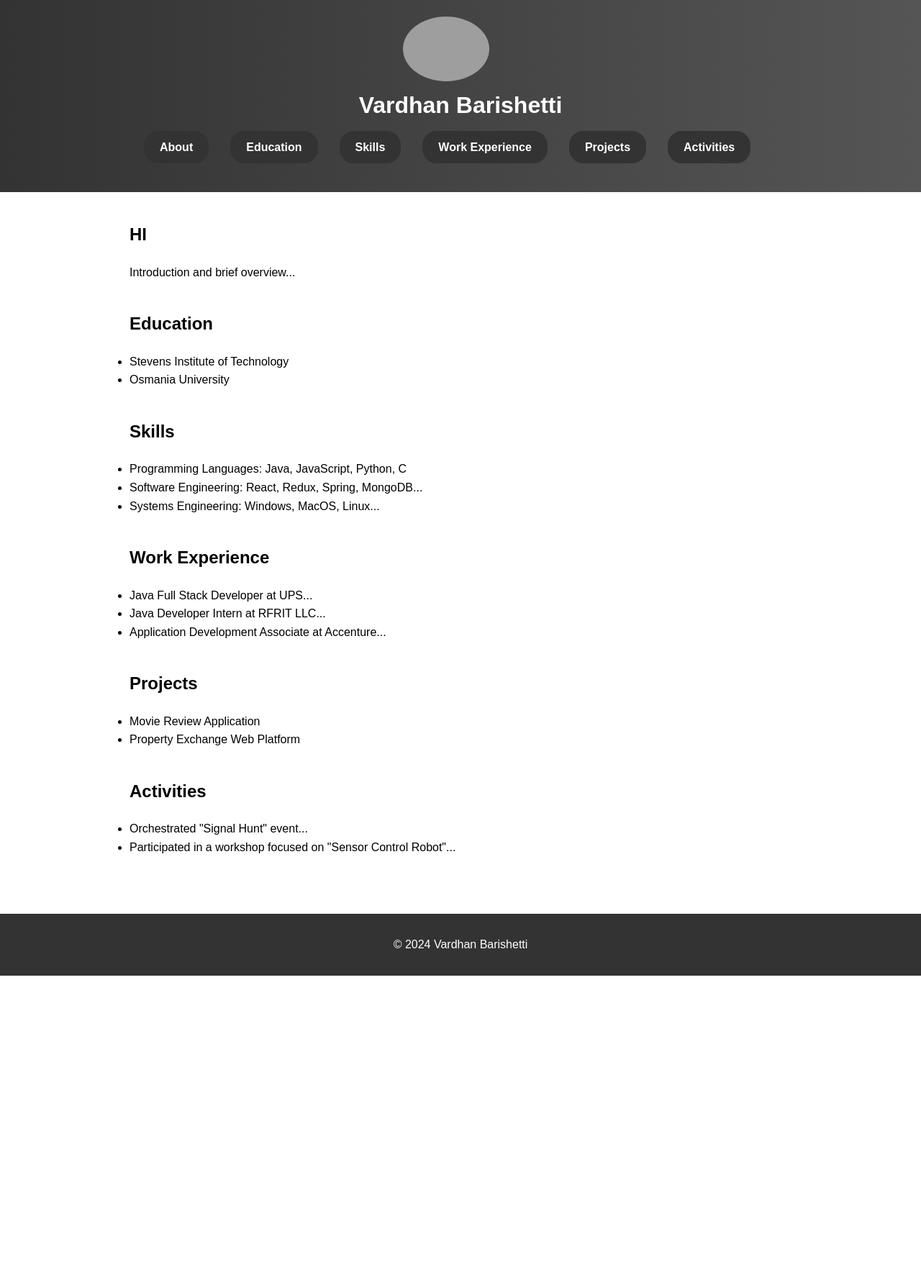
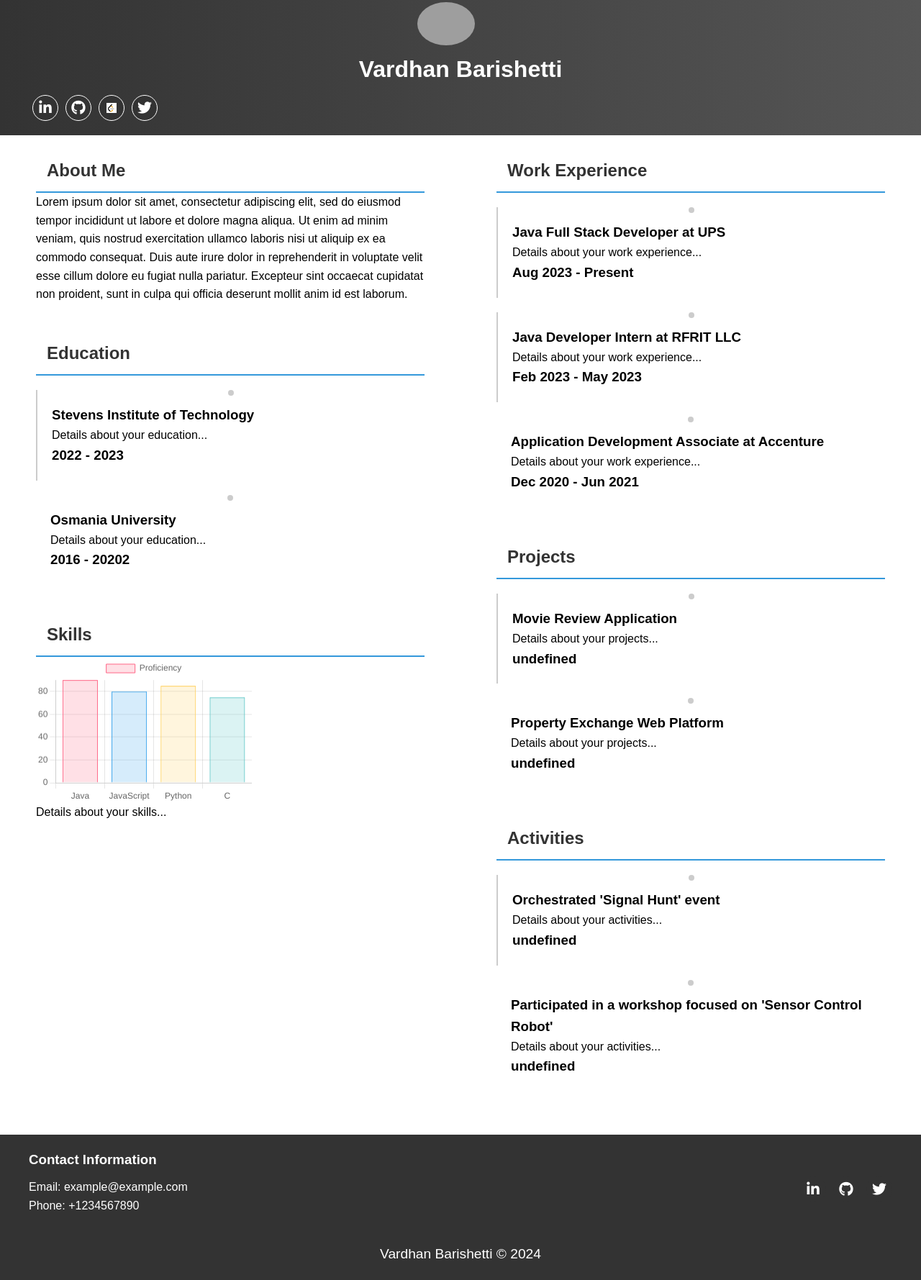
Before and after one commit to vardhan-barishetti/vardhan-barishetti.github.io, a plain HTML site: page index.html in a window 1280 px wide. Shown: the part 17-1796 px from the top of the page at 72% size. Before the commit the page ends 1373 px from the top, so only its background shows below. Drawn offline with nearby package versions, Linux system fonts and the light colour scheme; grey boxes are pictures that could not be loaded.

Commit message:
changed main content and some footer

```diff
--- a/index.html
+++ b/index.html
@@ -3,104 +3,113 @@
 <head>
     <meta charset="UTF-8">
     <meta name="viewport" content="width=device-width, initial-scale=1.0">
-    <title>Vardhan Barishetti - Portfolio </title>
+    <title>Vardhan Barishetti - Portfolio</title>
     <link rel="stylesheet" href="styles.css">
-
-    <script type="text/javascript" src="script.js"></script>
+    <!-- Include Chart.js library -->
+    <script src="https://cdn.jsdelivr.net/npm/chart.js"></script>
+    <link rel="stylesheet" href="https://cdnjs.cloudflare.com/ajax/libs/font-awesome/6.0.0-beta3/css/all.min.css">
+    <script type="text/javascript" src="script.js" defer></script>
 </head>
 <body>
 
-    <!-- Header Section-->
 <header>
     <div class="container">
+        <div class="center-container">
             <div id="photo">
-                <img src="img/vardhan.jpeg" alt="Vardhan Barishetti" style="width: 120px; height: auto; border-radius: 50%;">
-
+                <img src="img/vardhan.jpeg" alt="Vardhan Barishetti">
             </div>
             <h1>Vardhan Barishetti</h1>
-            <nav class="nav-menu">
-                <a href="#about" class="nav-btn" >About</a>
-                <a href="#education" class="nav-btn">Education</a>
-                <a href="#skills" class="nav-btn">Skills</a>
-                <a href="#work-experience" class="nav-btn">Work Experience</a>
-                <a href="#projects" class="nav-btn">Projects</a>
-                <a href="#activities" class="nav-btn">Activities</a>
-            </nav>
-            <div class="hamburger-menu">
-                <div class="bar"></div>
-                <div class="bar"></div>
-                <div class="bar"></div>
+        </div>
+        <!-- Social media icons -->
+        <div class="social-share">
+            <a href="https://www.linkedin.com/in/vb0808/" target="_blank" class="social-icon"><i class="fab fa-linkedin-in"></i></a>
+            <a href="https://github.com/vardhan-barishetti" target="_blank" class="social-icon"><i class="fab fa-github"></i></a>
+            <a href="https://leetcode.com/" target="_blank" class="social-icon leetcode-icon">
+                <img src="img/leetcode.png" alt="LeetCode" class="icon-img">
+            </a>
+            <a href="https://twitter.com/intent/tweet?url=your_website_url&text=Check%20out%20this%20awesome%20website" target="_blank" class="social-icon"><i class="fab fa-twitter"></i></a>
+            <!-- Add more social media buttons as needed -->
         </div>
     </div>
 </header>
 
-
-
-    <!--Main Content-->
 <main>
-        <div class="container">
-            <div class="content-wrapper">
-            <!-- About Me Section -->
+    <div class="left-column">
         <section id="about">
-                <h2>HI</h2>
-                <p>Introduction and brief overview...</p>
+            <h2>About Me</h2>
+            <p>Lorem ipsum dolor sit amet, consectetur adipiscing elit, sed do eiusmod tempor incididunt ut labore et dolore magna aliqua. Ut enim ad minim veniam, quis nostrud exercitation ullamco laboris nisi ut aliquip ex ea commodo consequat. Duis aute irure dolor in reprehenderit in voluptate velit esse cillum dolore eu fugiat nulla pariatur. Excepteur sint occaecat cupidatat non proident, sunt in culpa qui officia deserunt mollit anim id est laborum.</p>
+            <!-- About section content -->
         </section>
 
-            <!-- Education Section -->
-            <section id="education">
+        <section id="education" class="timeline-section">
+            <!-- Education section content -->
             <h2>Education</h2>
-                <ul>
-                    <li>Stevens Institute of Technology</li>
-                    <li>Osmania University</li>
-                </ul>
+            <div class="timeline-container">
+                <div class="timeline-item">
+                    <h3>Stevens Institute of Technology</h3>
+                    <p>Details about your education...</p>
+                    <h3>2022 - 2023</h3>
+                </div>
+                <div class="timeline-item">
+                    <h3>Osmania University</h3>
+                    <p>Details about your education...</p>
+                    <h3>2016 - 20202</h3>
+                </div>
+            </div>
         </section>
 
-            <!-- Skills Section -->
         <section id="skills">
             <h2>Skills</h2>
-                <ul>
-                    <li>Programming Languages: Java, JavaScript, Python, C</li>
-                    <li>Software Engineering: React, Redux, Spring, MongoDB...</li>
-                    <li>Systems Engineering: Windows, MacOS, Linux...</li>
-                </ul>
+            <canvas id="skillsChart" width="400" height="150"></canvas>
+            <p>Details about your skills...</p>
+            <!-- Skills section content -->
+        </section>
+    </div>
+
+    <div class="right-column">
+        <section id="work-experience" class="timeline-section">
+            <!-- Work experience section content -->
+            <h2>Work Experience</h2>
+            <div class="timeline-container" id="work-experience-container">
+                <!-- Work experience items will be dynamically added here -->
+            </div>
         </section>
 
-            <!-- Work Experience Section -->
-            <section id="work-experience">
-                <h2>Work Experience</h2>
-                <ul>
-                    <li>Java Full Stack Developer at UPS...</li>
-                    <li>Java Developer Intern at RFRIT LLC...</li>
-                    <li>Application Development Associate at Accenture...</li>
-                </ul>
+        <section id="projects" class="timeline-section">
+            <!-- Projects section content -->
+            <h2>Projects</h2>
+            <div class="timeline-container" id="projects-container">
+                <!-- Projects items will be dynamically added here -->
+            </div>
         </section>
 
-            <!-- Projects Section -->
-            <section id="projects">
-                <h2>Projects</h2>
-                <ul>
-                    <li>Movie Review Application</li>
-                    <li>Property Exchange Web Platform</li>
-                </ul>
+        <section id="activities" class="timeline-section">
+            <!-- Activities section content -->
+            <h2>Activities</h2>
+            <div class="timeline-container" id="activities-container">
+                <!-- Activities items will be dynamically added here -->
+            </div>
         </section>
-
-            <!-- Activities Section -->
-            <section id="activities">
-                <h2>Activities</h2>
-                <ul>
-                    <li>Orchestrated "Signal Hunt" event...</li>
-                    <li>Participated in a workshop focused on "Sensor Control Robot"...</li>
-                </ul>
-            </section>
-
-            </div>
     </div>
 </main>
 
 <!-- Footer Section -->
 <footer>
     <div class="container">
-            <p>&copy; 2024 Vardhan Barishetti</p>
+        <div class="footer-content">
+            <div class="contact-info">
+                <h3>Contact Information</h3>
+                <p>Email: example@example.com</p>
+                <p>Phone: +1234567890</p>
+            </div>
+            <div class="social-icons">
+                <a href="#" class="social-icon"><i class="fab fa-linkedin-in"></i></a>
+                <a href="#" class="social-icon"><i class="fab fa-github"></i></a>
+                <a href="#" class="social-icon"><i class="fab fa-twitter"></i></a>
+                <!-- Add more social media icons as needed -->
+            </div>
+        </div>
+        <p class="name">Vardhan Barishetti &copy; 2024</p>
     </div>
 </footer>
 
--- a/script.js
+++ b/script.js
@@ -0,0 +1,125 @@
+document.addEventListener("DOMContentLoaded", function () {
+    const sections = document.querySelectorAll("section");
+
+    sections.forEach((section) => {
+        section.addEventListener("mouseenter", () => {
+            section.style.transform = "scale(1.05)";
+        });
+
+        section.addEventListener("mouseleave", () => {
+            section.style.transform = "scale(1)";
+        });
+    });
+
+    const lazyLoadSections = document.querySelectorAll('.lazy-load');
+
+    const lazyLoad = () => {
+        lazyLoadSections.forEach((section) => {
+            if (section.getBoundingClientRect().top < window.innerHeight) {
+                section.classList.add('loaded');
+            }
+        });
+    };
+
+    window.addEventListener('scroll', lazyLoad);
+    lazyLoad();
+
+    const scrollLinks = document.querySelectorAll('a[href^="#"]');
+
+    for (const scrollLink of scrollLinks) {
+        scrollLink.addEventListener('click', smoothScroll);
+    }
+
+    function smoothScroll(e) {
+        e.preventDefault();
+        const targetId = this.getAttribute('href');
+        document.querySelector(targetId).scrollIntoView({
+            behavior: 'smooth',
+            block: 'start'
+        });
+    }
+
+    const workExperience = [
+        { title: "Java Full Stack Developer at UPS", date: "Aug 2023 - Present", details: "Details about your work experience..." },
+        { title: "Java Developer Intern at RFRIT LLC", date: "Feb 2023 - May 2023", details: "Details about your work experience..." },
+        { title: "Application Development Associate at Accenture", date: "Dec 2020 - Jun 2021", details: "Details about your work experience..." }
+    ];
+
+    const projects = [
+        { title: "Movie Review Application", details: "Details about your projects..." },
+        { title: "Property Exchange Web Platform", details: "Details about your projects..." }
+    ];
+
+    const activities = [
+        { title: "Orchestrated 'Signal Hunt' event", details: "Details about your activities..." },
+        { title: "Participated in a workshop focused on 'Sensor Control Robot'", details: "Details about your activities..." }
+    ];
+
+    const appendTimelineItems = (items, containerId) => {
+        const container = document.getElementById(containerId);
+        items.forEach(item => {
+            const timelineItem = document.createElement('div');
+            timelineItem.classList.add('timeline-item');
+            timelineItem.innerHTML = `
+                <h3>${item.title}</h3>
+                <p>${item.details}</p>
+                <h3>${item.date}</h3>
+            `;
+            container.appendChild(timelineItem);
+        });
+    };
+
+    appendTimelineItems(workExperience, 'work-experience');
+    appendTimelineItems(projects, 'projects');
+    appendTimelineItems(activities, 'activities');
+
+    const data = {
+        labels: ['Java', 'JavaScript', 'Python', 'C'],
+        datasets: [{
+            label: 'Proficiency',
+            data: [90, 80, 85, 75],
+            backgroundColor: [
+                'rgba(255, 99, 132, 0.2)',
+                'rgba(54, 162, 235, 0.2)',
+                'rgba(255, 206, 86, 0.2)',
+                'rgba(75, 192, 192, 0.2)'
+            ],
+            borderColor: [
+                'rgba(255, 99, 132, 1)',
+                'rgba(54, 162, 235, 1)',
+                'rgba(255, 206, 86, 1)',
+                'rgba(75, 192, 192, 1)'
+            ],
+            borderWidth: 1
+        }]
+    };
+
+    const config = {
+        type: 'bar',
+        data: data,
+        options: {
+            scales: {
+                y: {
+                    beginAtZero: true
+                }
+            }
+        }
+    };
+
+    var ctx = document.getElementById('skillsChart').getContext('2d');
+    new Chart(ctx, config);
+
+    // Modal functionality
+    const modal = document.getElementById("modal");
+    const span = document.querySelector(".close");
+
+    span.onclick = function() {
+        modal.style.display = "none";
+    }
+
+    window.onclick = function(event) {
+        if (event.target == modal) {
+            modal.style.display = "none";
+        }
+    }
+});
--- a/styles.css
+++ b/styles.css
@@ -9,13 +9,6 @@
 body {
     font-family: Arial, sans-serif;
     line-height: 1.6;
-}
-
-/* Container styles */
-.container {
-    max-width: 960px;
-    margin: 0 auto;
-    padding: 20px;
 }
 
 /* Header styles */
@@ -50,13 +43,11 @@ header a:hover {
     background-color: rgba(255, 255, 255, 0.2);
 }
 
-
 /* Photo section styles */
 #photo {
     padding-right: 20px;
 }
 
-/* Photo section styles */
 #photo img {
     width: 80px; /* Increase width for larger image */
     height: auto;
@@ -64,143 +55,219 @@ header a:hover {
     margin-right: 20px; /* Add margin to separate image from the name */
 }
 
-/* Navigation menu button styles */
-.nav-btn {
-    background-color: #333; /* Dark gray */
-    color: #fff; /* White */
-    font-weight: bold;
-    border: 2px solid #333; /* Match the background color */
-    border-radius: 20px;
-    padding: 8px 20px;
-    margin: 0 10px;
-    text-decoration: none;
-    transition: background-color 0.3s ease, color 0.3s ease;
+/* Adjust styles for social icons */
+.social-share {
+    display: flex;
 }
 
-.nav-btn:hover {
-    background-color: #008080;
-    color: #000;
+.social-icon {
+    display: inline-flex;
+    align-items: center;
+    justify-content: center;
+    width: 36px;
+    height: 36px;
+    margin-right: 10px;
+    border-radius: 50%;
+    background-color: #333;
+    transition: background-color 0.3s ease;
+    text-decoration: none;
 }
 
-
-
-/* Hamburger menu button styles */
-.hamburger-menu {
-    display: none;
-    cursor: pointer;
+.social-icon:last-child {
+    margin-right: 0;
 }
 
-.bar {
-    width: 25px;
-    height: 3px;
-    background-color: #333;
-    margin: 5px 0;
-    transition: transform 0.3s ease;
+.icon-img {
+    width: 100%;
+    height: 100%;
+    object-fit: contain;
 }
 
-/* For smaller screens */
-@media (max-width: 767px) {
-    /* Other styles remain the same */
-
-    .nav-menu {
-        /* Other styles remain the same */
-    }
-
-    .nav-btn {
-        display: block;
-        margin: 10px 0;
-    }
+.social-icon:hover {
+    color: #007bff; /* Change color on hover to a more interactive color */
 }
 
 /* Main Content styles */
 main {
-    padding: 20px 0;
+    padding: 20px 50px; /* Add padding to the sides */
+    display: flex;
+    justify-content: space-between;
 }
 
-section {
-    margin-bottom: 40px;
+.left-column,
+.right-column {
+    width: calc(50% - 50px); /* Adjust width and consider padding */
 }
 
 h2 {
+    padding: 10px 15px; /* Add some padding for better spacing */
+    color: #333; /* Darker text color */
+    border-bottom: 2px solid #3498db; /* Blue border */
+}
+
+/* Solid Background Color */
+h2.solid-bg {
+    background-color: #3498db; /* Solid blue background */
+}
+
+/* Subtle Gradient */
+h2.gradient-bg {
+    background: linear-gradient(to right, #e0e0e0, #f5f5f5); /* Subtle gradient background */
+}
+
+/* Texture Background */
+h2.texture-bg {
+    background-image: url('texture.jpg'); /* Texture background */
+}
+
+/* Background Image */
+h2.image-bg {
+    background-image: url('background.jpg'); /* Background image */
+}
+section {
+    margin-bottom: 40px;
+    transition: transform 0.3s ease;
+}
+
+/* Media query for smaller screens */
+@media (max-width: 768px) {
+    main {
+        flex-direction: column;
+    }
+
+    .left-column,
+    .right-column {
+        width: 100%;
+    }
+}
+
+/* Adjust height of skills chart */
+#skillsChart {
+    max-width: 300px; /* Adjust max-width as needed */
+    height: auto;
+}
+
+/* Additional CSS for timeline */
+.timeline-container {
+    position: relative;
+    margin-top: 20px;
+}
+
+.timeline-item {
+    position: relative;
+    padding: 20px;
+    border-left: 2px solid #ccc;
     margin-bottom: 20px;
 }
 
-/* Footer styles */
+.timeline-item:last-child {
+    border-left: none;
+}
+
+.timeline-content {
+    position: relative;
+    z-index: 1;
+}
+
+.timeline-item::after {
+    content: '';
+    position: absolute;
+    top: 0;
+    left: 50%;
+    width: 8px;
+    height: 8px;
+    background-color: #ccc;
+    border-radius: 50%;
+    transform: translateX(-50%);
+    z-index: 0;
+}
+
+.timeline-item.loaded::after {
+    background-color: #007bff; /* Change color to match your theme */
+}
+
+/* Additional styles for modal */
+.modal {
+    display: none; /* Hidden by default */
+    position: fixed; /* Stay in place */
+    z-index: 1; /* Sit on top */
+    left: 0;
+    top: 0;
+    width: 100%; /* Full width */
+    height: 100%; /* Full height */
+    overflow: auto; /* Enable scroll if needed */
+    background-color: rgba(0,0,0,0.4); /* Black w/ opacity */
+}
+
+.modal-content {
+    background-color: #fefefe;
+    margin: 15% auto; /* 15% from the top and centered */
+    padding: 20px;
+    border: 1px solid #888;
+    width: 80%; /* Could be more or less, depending on screen size */
+}
+
+/* Close button */
+.close {
+    color: #aaa;
+    float: right;
+    font-size: 28px;
+    font-weight: bold;
+}
+
+.close:hover,
+.close:focus {
+    color: black;
+    text-decoration: none;
+    cursor: pointer;
+}
+
+/* Centering footer */
 footer {
     background-color: #333;
     color: #fff;
+    padding: 20px 0;
     text-align: center;
-    padding: 10px 0;
 }
 
-/* Navigation menu styles */
-.nav-menu {
+.container {
+    max-width: 1200px;
+    margin: 0 auto;
+}
+
+.footer-content {
+    display: flex;
+    justify-content: space-between;
+    align-items: center;
+    flex-wrap: wrap; /* To wrap content on smaller screens */
+}
+
+.contact-info {
+    text-align: left;
+    margin-bottom: 20px; /* Adding space between sections */
+}
+
+.contact-info h3 {
+    margin-bottom: 10px;
+}
+
+.social-icons {
     display: flex;
     align-items: center;
 }
 
-.nav-menu a {
+.social-icon {
     color: #fff;
+    font-size: 20px;
+    margin: 0 5px;
     text-decoration: none;
-    margin-left: 20px;
-    transition: color 0.3s ease;
 }
 
-.nav-menu a:hover {
-    color: #ccc;
+.social-icon:hover {
+    color: #007bff;
 }
 
-/* Hamburger menu styles */
-.hamburger-menu {
-    display: none;
-    cursor: pointer;
+.name {
+    margin-top: 20px;
+    font-size: 1.2em;
 }
-
-.bar {
-    width: 25px;
-    height: 3px;
-    background-color: #333;
-    margin: 5px 0;
-    transition: transform 0.3s ease;
-}
-
-/* For smaller screens */
-@media (max-width: 767px) {
-    #photo {
-        display: none;
-    }
-
-    .hamburger-menu {
-        display: block;
-    }
-
-    .nav-menu {
-        display: none;
-        flex-direction: column;
-        align-items: flex-start;
-        position: absolute;
-        top: 60px;
-        left: 0;
-        background-color: #333;
-        width: 100%;
-        padding: 10px 20px;
-        box-shadow: 0 2px 4px rgba(0, 0, 0, 0.1);
-        z-index: 1;
-    }
-
-    .nav-menu.active {
-        display: flex;
-    }
-
-    .hamburger-menu.active .bar:nth-child(1) {
-        transform: translateY(8px) rotate(45deg);
-    }
-
-    .hamburger-menu.active .bar:nth-child(2) {
-        opacity: 0;
-    }
-
-    .hamburger-menu.active .bar:nth-child(3) {
-        transform: translateY(-8px) rotate(-45deg);
-    }
-}
```
Also changed, not shown: img/leetcode.png (added), 1 other file. Lines whose indentation alone changed are shown as unchanged.
